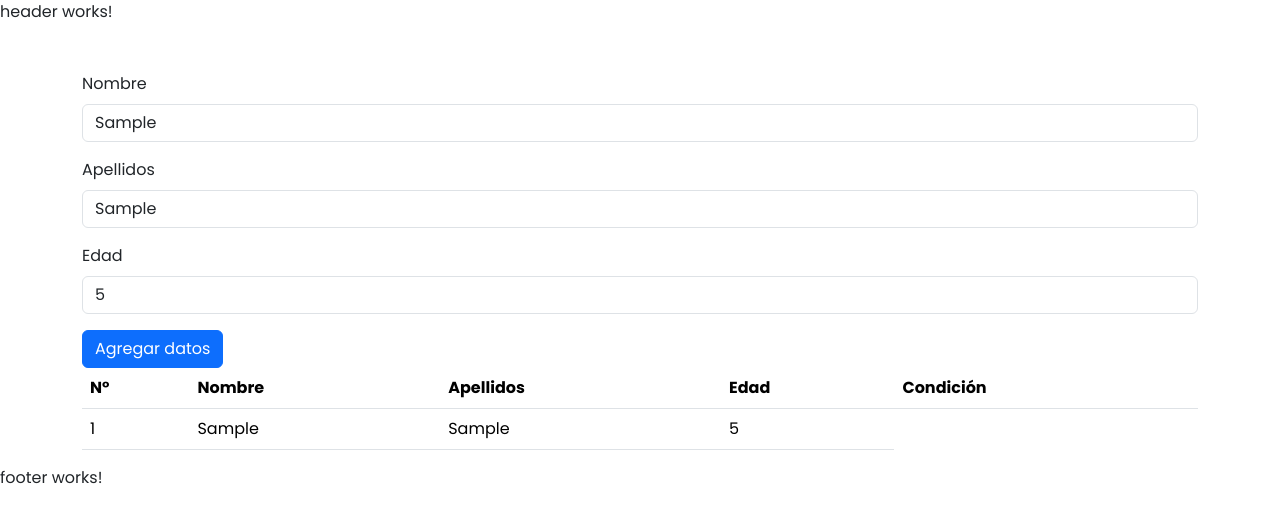
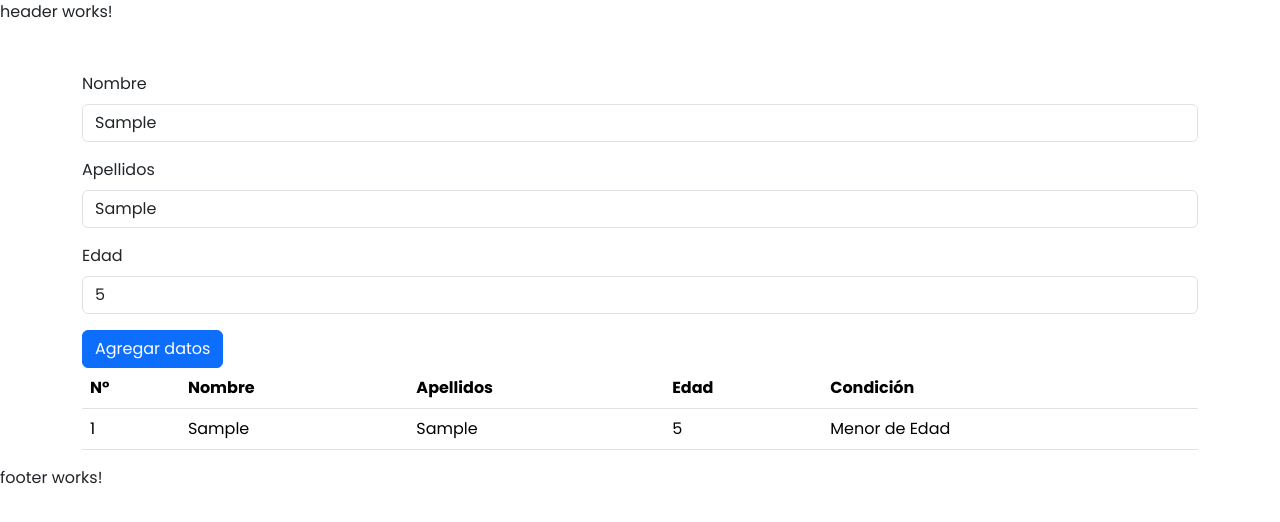
Before and after one commit to Roman-code-web/angular-AA8-actividad8, an Angular app: page / in a window 1280 px wide. Both pictures are taken after typing "Sample", "Sample", "5" into the empty fields and a click on the button "Agregar datos". Shown: the top 522 px of the page. Built offline with nearby package versions, Linux system fonts and the light colour scheme.

Commit message:
ultimo envio solicitado muestra mayor y menor pero falta un detalle

```diff
--- a/src/app/componentes/body/body.component.html
+++ b/src/app/componentes/body/body.component.html
@@ -34,6 +34,8 @@
                         <td scope="row">{{dato.nom}}</td>
                         <td scope="row">{{dato.ape}}</td>
                         <td scope="row">{{dato.edad}}</td>
+                        <td scope="row" *ngIf="dato.edad>=18">Mayor de Edad</td>
+                        <td scope="row" *ngIf="dato.edad<=18">Menor de Edad</td>
                     </tr>
                 </tbody>
             </table>
```
